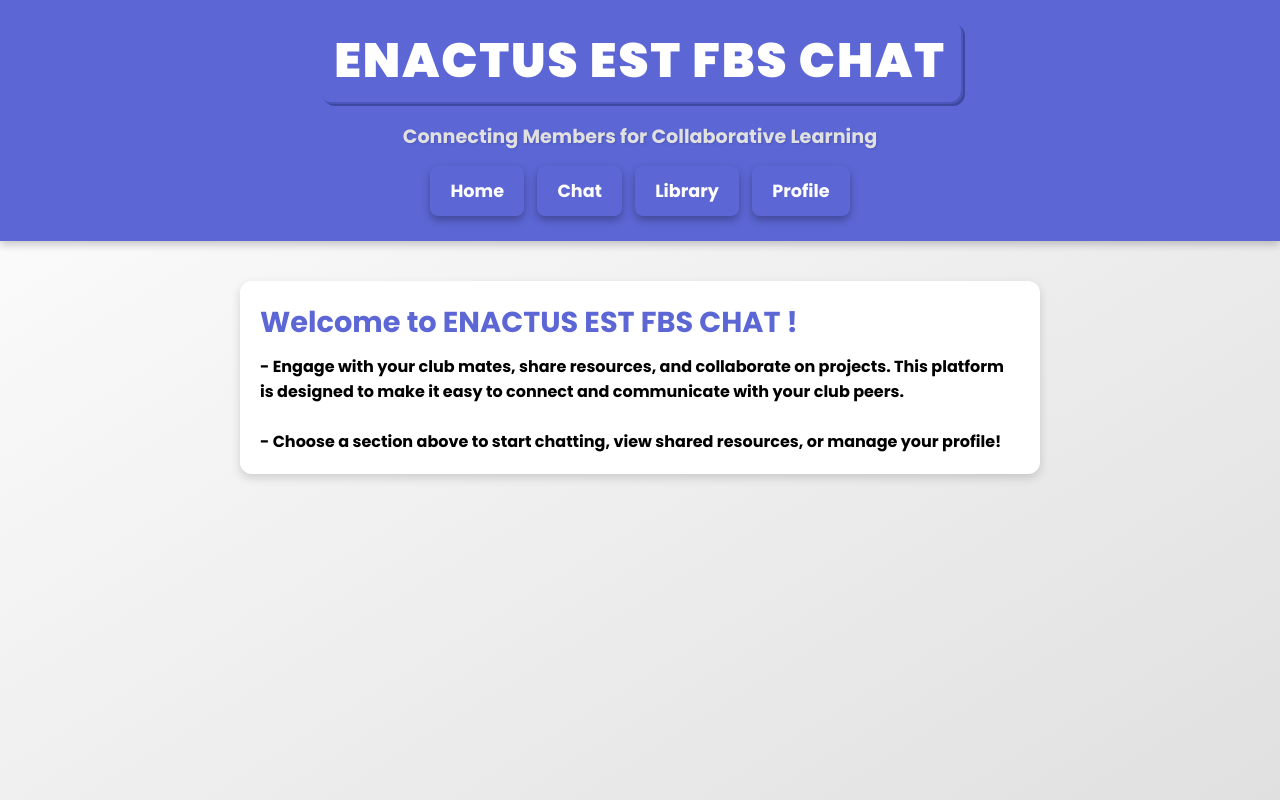
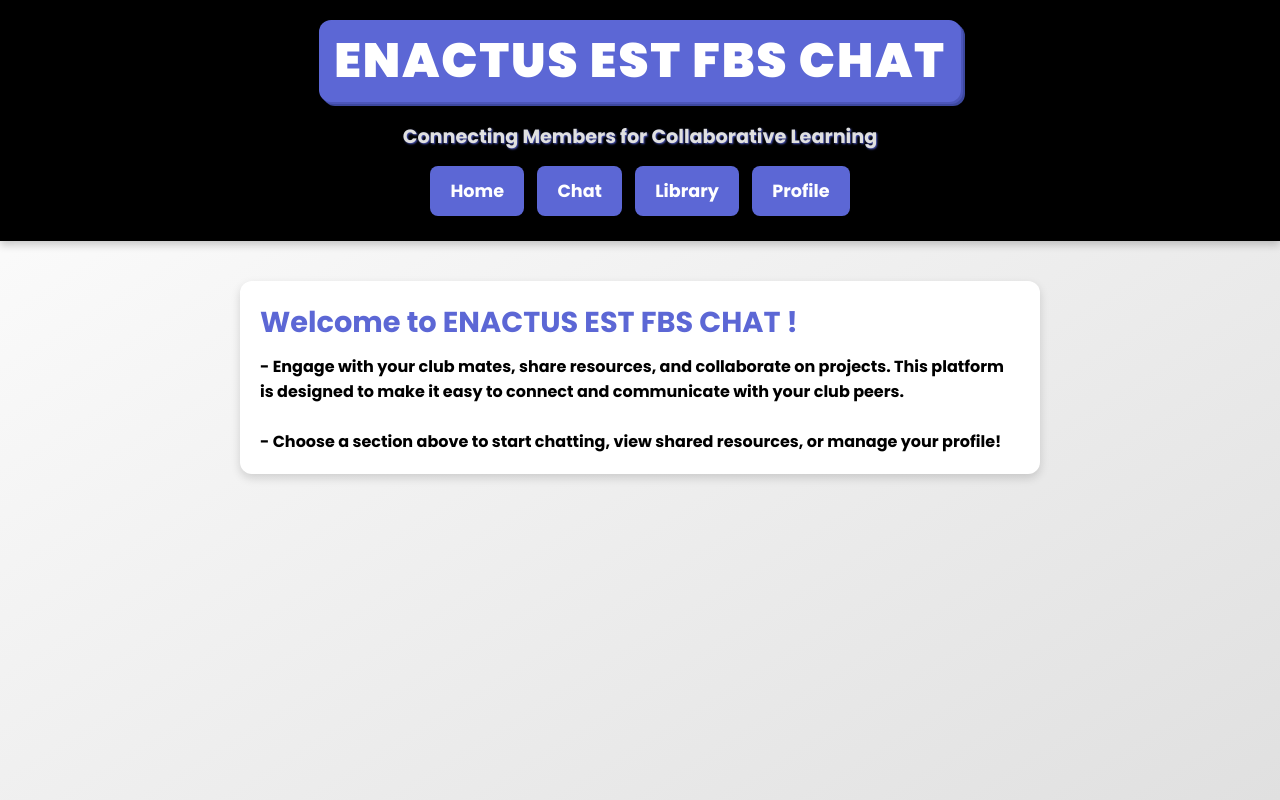
Before and after one commit to enimathereal/unichat, a plain HTML site: page index.html in a window 1280 px wide. Drawn offline with Linux system fonts and the light colour scheme.

Commit message:
Update index.css

```diff
--- a/index.css
+++ b/index.css
@@ -17,7 +17,7 @@ body {
 
 /* Header Styles */
 header {
-  background-color: #5c67d5;
+  background-color: #000000;
   padding: 20px;
   width: 100%;
   text-align: center;
```
